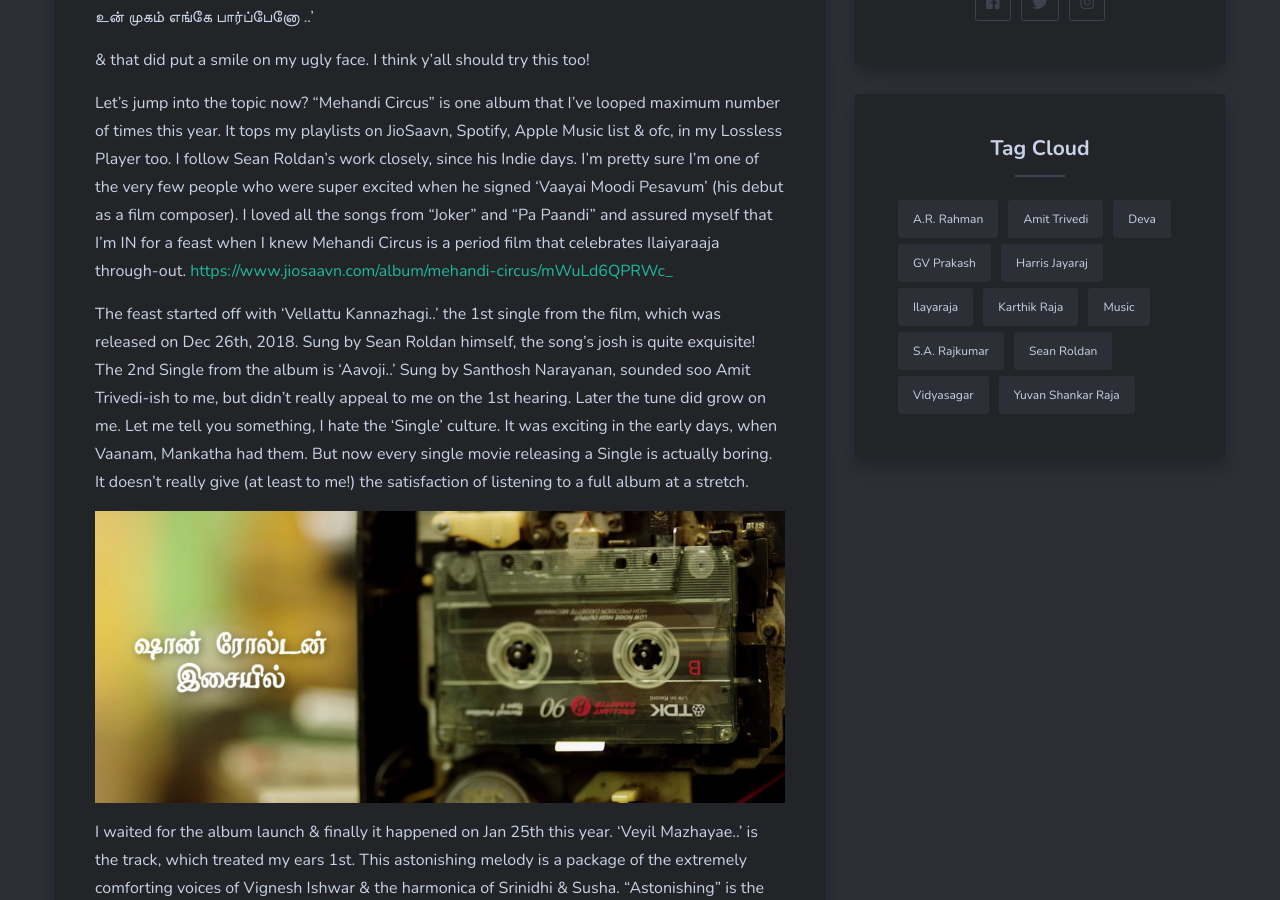
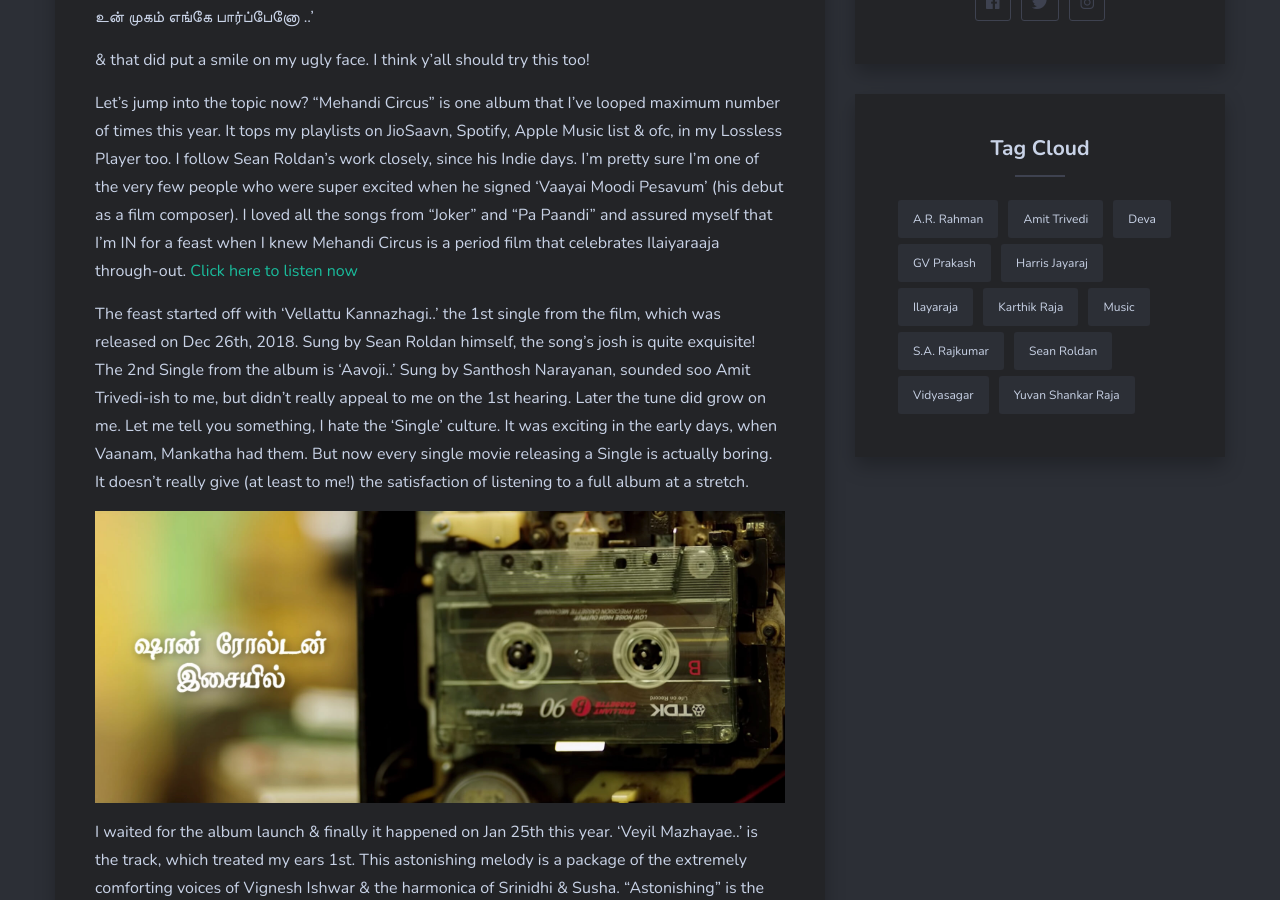
Before and after one commit to pattukkaaran/Cassette, a Jekyll site: the page built from _posts/2019-05-24-mehandi-circus-not-a-music-review.md, in a window 1280 px wide and 900 px high, scrolled down 1625 px. Built offline with Jekyll 4.4.1, drawn with Linux system fonts in a browser that asks for light colours; comment, search, counter and statistics services are not loaded.

Commit message:
Update from Forestry.io sudhirviyasd@gmail.com updated _posts/2019-05-24-mehandi-circus-not-a-music-review.md

```diff
--- a/_posts/2019-05-24-mehandi-circus-not-a-music-review.md
+++ b/_posts/2019-05-24-mehandi-circus-not-a-music-review.md
@@ -23,7 +23,7 @@ I planned to wake up to "Veyil Mazhaye.." from Mehandi Circus last night. Was aw
 & that did put a smile on my ugly face. I think y'all should try this too!
 
 Let's jump into the topic now? "Mehandi Circus" is one album that I've looped maximum number of times this year. It tops my playlists on JioSaavn, Spotify, Apple Music list & ofc, in my Lossless Player too. I follow Sean Roldan's work closely, since his Indie days. I'm pretty sure I'm one of the very few people who were super excited when he signed 'Vaayai Moodi Pesavum' (his debut as a film composer). I loved all the songs from "Joker" and "Pa Paandi" and assured myself that I'm IN for a feast when I knew Mehandi Circus is a period film that celebrates Ilaiyaraaja through-out.
-[https://www.jiosaavn.com/album/mehandi-circus/mWuLd6QPRWc_](Click here to listen now)
+[Click here to listen now](https://www.jiosaavn.com/album/mehandi-circus/mWuLd6QPRWc_)
 
 The feast started off with 'Vellattu Kannazhagi..' the 1st single from the film, which was released on Dec 26th, 2018. Sung by Sean Roldan himself, the song's josh is quite exquisite! The 2nd Single from the album is 'Aavoji..' Sung by Santhosh Narayanan, sounded soo Amit Trivedi-ish to me, but didn't really appeal to me on the 1st hearing. Later the tune did grow on me. Let me tell you something, I hate the 'Single' culture. It was exciting in the early days, when Vaanam, Mankatha had them. But now every single movie releasing a Single is actually boring. It doesn't really give (at least to me!) the satisfaction of listening to a full album at a stretch.
 
```
